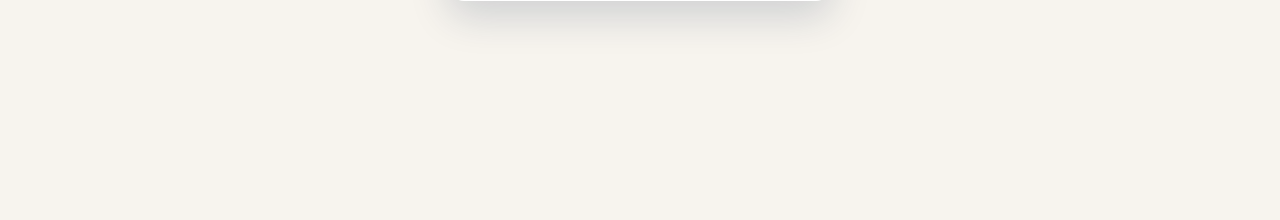
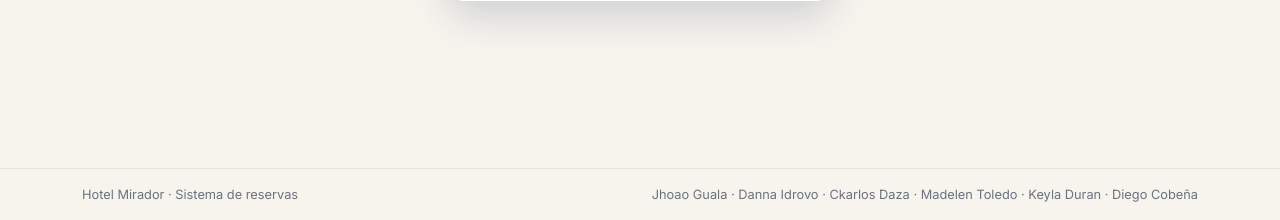
Before and after one commit to xafunny/pwapractica6-hotel, a PHP site: page / in a window 1280 px wide. Shown: the part 632-852 px from the top of the page. Before the commit the page ends 659 px from the top, so only its background shows below. Run offline with PHP 8.4, Linux system fonts and the light colour scheme.

Commit message:
Agregar integrantes del grupo

```diff
--- a/views/layout/footer.php
+++ b/views/layout/footer.php
@@ -1,9 +1,12 @@
 <?php defined('APP') or exit; ?>
 </main>
 
-<?php if (Auth::check()): ?>
-<footer class="pie"><div class="container">Hotel Mirador · Sistema de reservas</div></footer>
-<?php endif; ?>
+<footer class="pie">
+  <div class="container d-flex flex-wrap justify-content-between gap-2">
+    <span>Hotel Mirador · Sistema de reservas</span>
+    <span>Jhoao Guala · Danna Idrovo · Ckarlos Daza · Madelen Toledo · Keyla Duran · Diego Cobeña</span>
+  </div>
+</footer>
 
 <div class="toast-container position-fixed bottom-0 end-0 p-3" id="toasts"></div>
 
```
Also changed, not shown: README.md.
